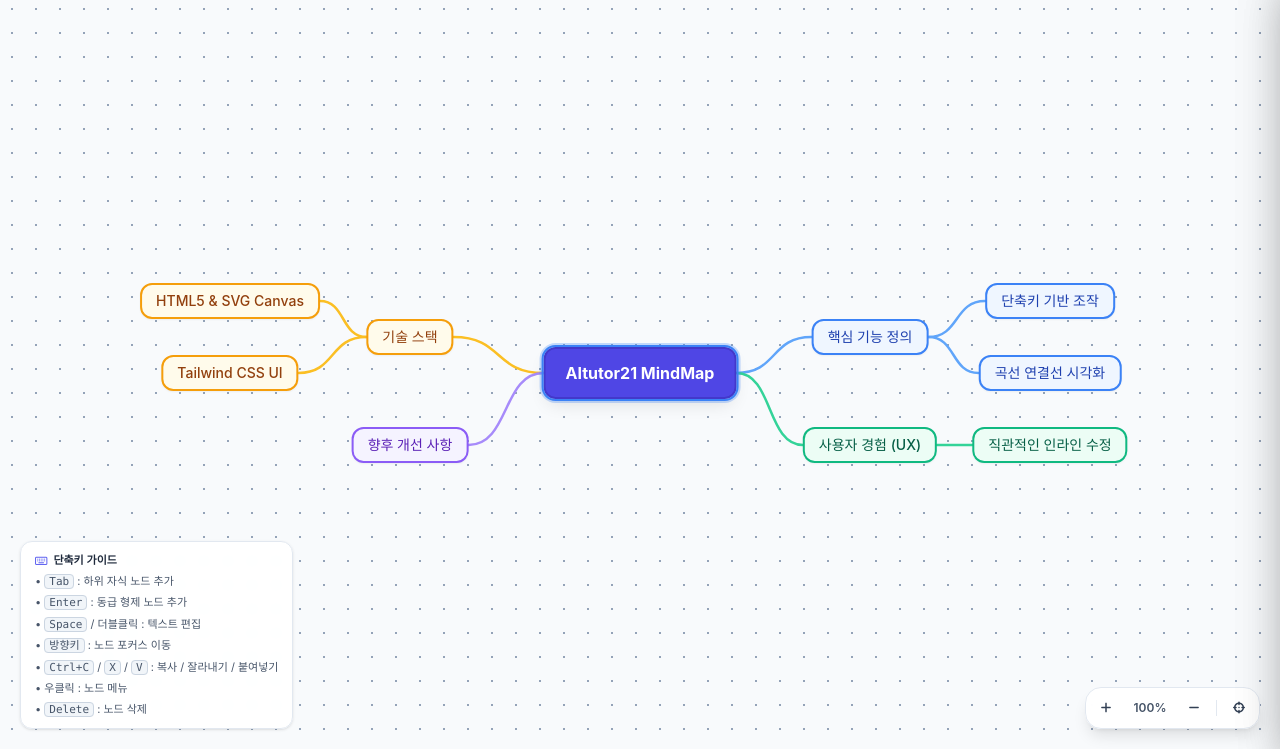
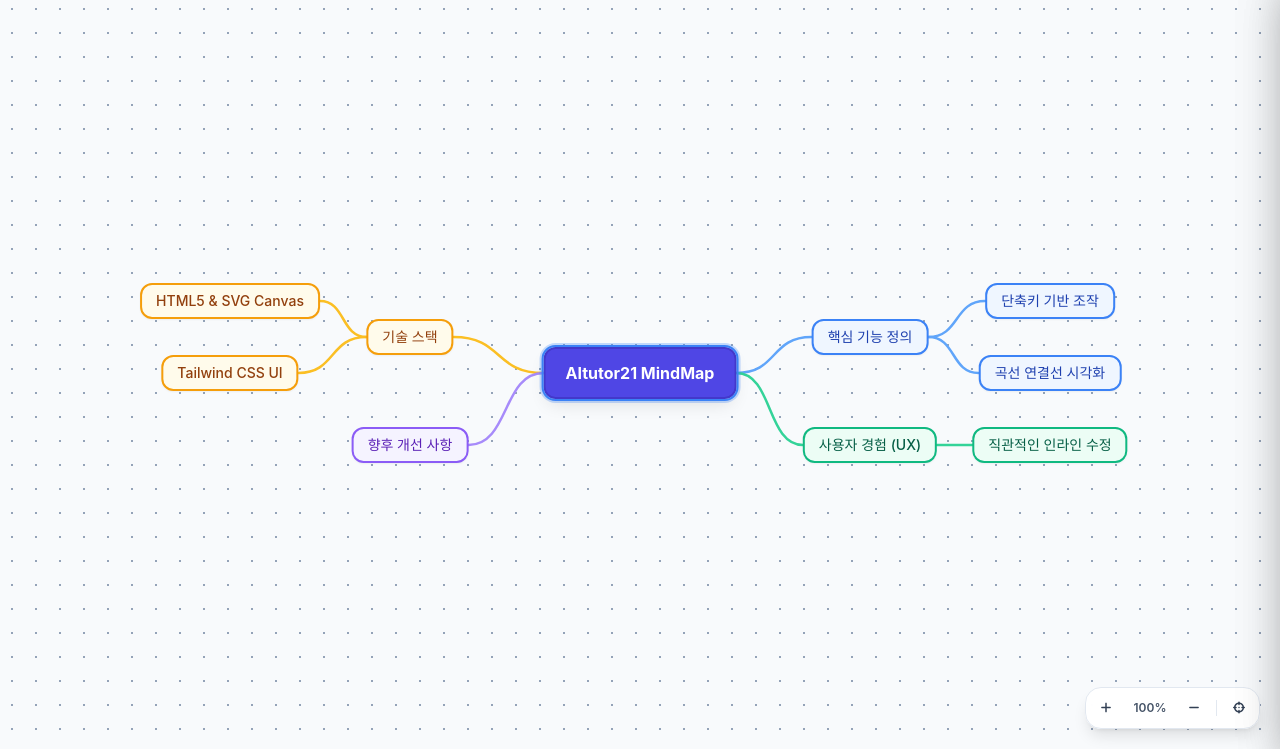
Before and after one commit to bryanshim/AItutor21-MindMap, a plain HTML site: page index.html in a window 1280 px wide. Shown: the part 51-800 px from the top of the page. Drawn offline with Linux system fonts and the light colour scheme.

Commit message:
단축키 가이드 상자 숨김
Co-Authored-By: Claude Fable 5.2 <noreply@anthropic.com>
Claude-Session: https://claude.ai/code/session_017KgzoyTJQ5nHRampEtsz2A

```diff
--- a/index.html
+++ b/index.html
@@ -566,7 +566,7 @@
     </div>
 
     <!-- Shortcuts Helper Info -->
-    <div class="absolute bottom-5 left-5 bg-white/90 backdrop-blur-sm px-3.5 py-2.5 rounded-xl shadow border border-slate-200 text-[11px] text-slate-600 space-y-1 hidden sm:block pointer-events-none">
+    <div class="absolute bottom-5 left-5 bg-white/90 backdrop-blur-sm px-3.5 py-2.5 rounded-xl shadow border border-slate-200 text-[11px] text-slate-600 space-y-1 hidden pointer-events-none">
       <div class="font-semibold text-slate-800 flex items-center gap-1.5">
         <i class="fa-regular fa-keyboard text-indigo-500"></i> 단축키 가이드
       </div>
```
